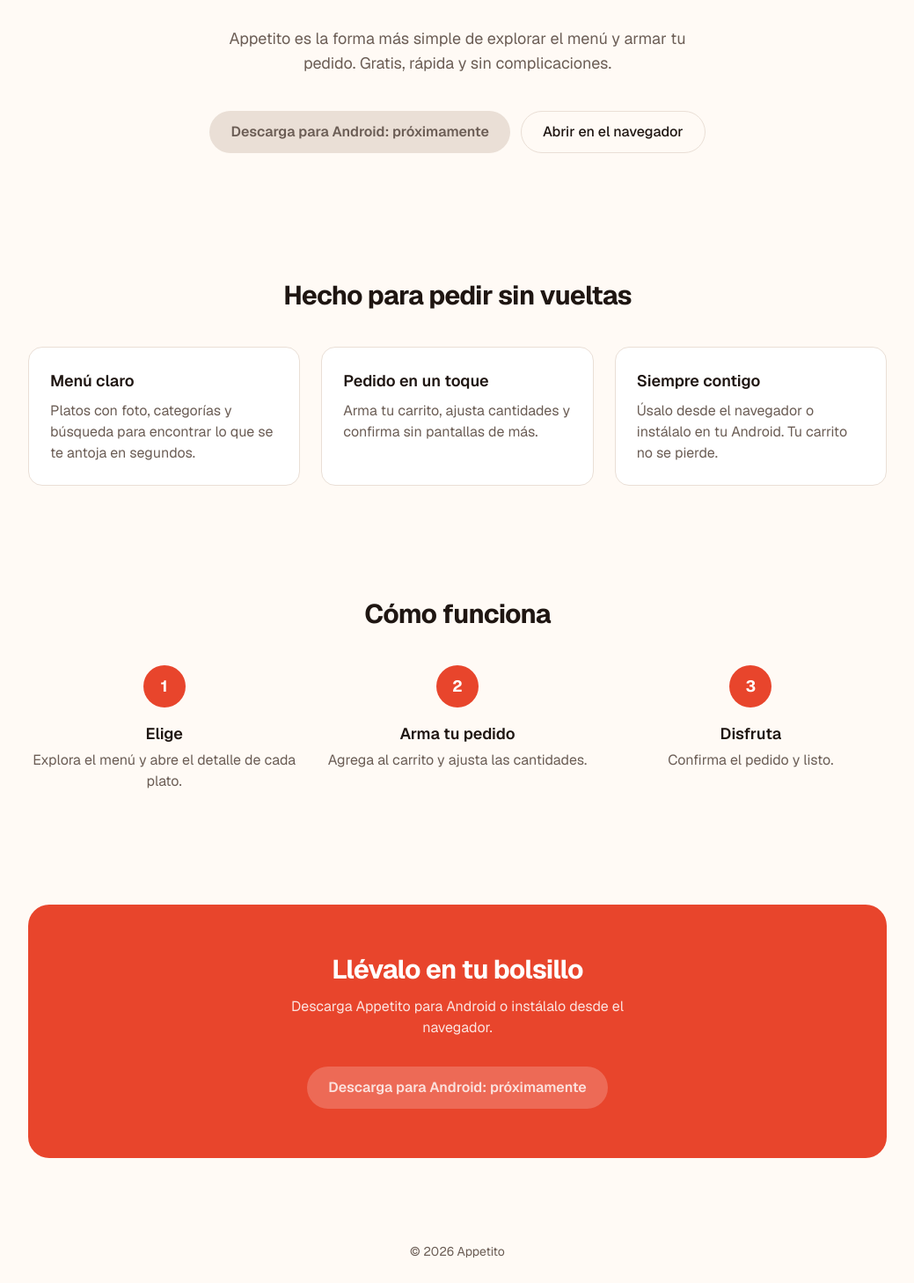
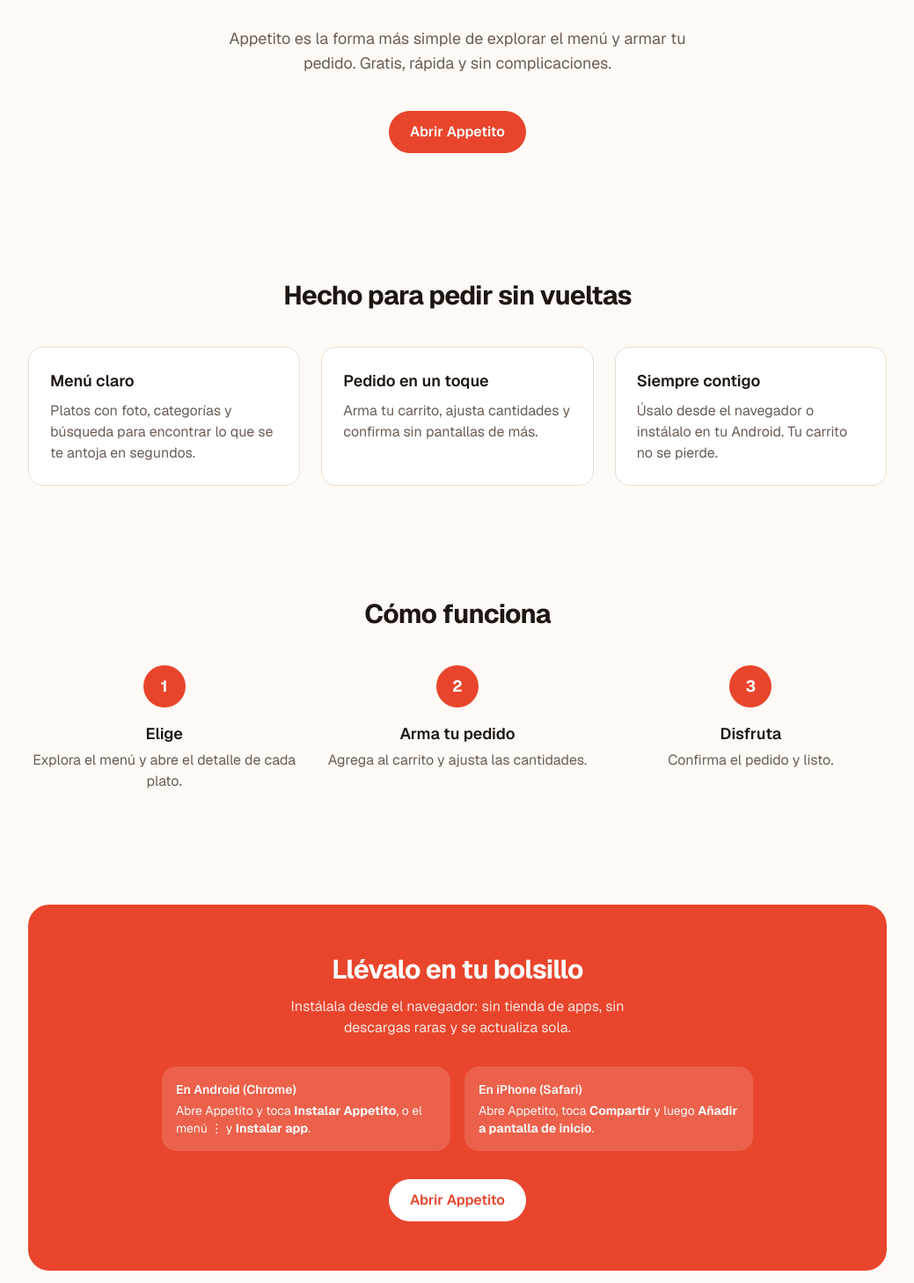
Before and after one commit to charlievaibs/appetito, a Next.js app: page / in a window 1280 px wide. Shown: the part 352-1810 px from the top of the page at 88% size, without its empty margins (120-1159 px from the left). Built offline with nearby package versions, Linux system fonts and the light colour scheme.

Commit message:
Portada con la PWA como camino principal; el APK solo aparece si hay versión publicada
Co-Authored-By: Claude Sonnet 5.5 <noreply@anthropic.com>

```diff
--- a/src/app/page.tsx
+++ b/src/app/page.tsx
@@ -63,13 +63,13 @@ export default function Home() {
             pedido. Gratis, rápida y sin complicaciones.
           </p>
           <div className="mt-10 flex flex-col items-center justify-center gap-3 sm:flex-row">
-            <DownloadButton />
             <Link
               href="/app"
-              className="inline-flex h-12 items-center justify-center rounded-full border border-line px-6 font-medium transition-colors hover:bg-card"
+              className="inline-flex h-12 items-center justify-center rounded-full bg-tomato px-6 font-semibold text-white transition-colors hover:bg-tomato-dark"
             >
-              Abrir en el navegador
+              Abrir Appetito
             </Link>
+            <DownloadButton />
           </div>
         </section>
 
@@ -122,9 +122,23 @@ export default function Home() {
               Llévalo en tu bolsillo
             </h2>
             <p className="mx-auto mt-3 max-w-md text-white/85">
-              Descarga Appetito para Android o instálalo desde el navegador.
+              Instálala desde el navegador: sin tienda de apps, sin descargas raras y se actualiza sola.
             </p>
-            <div className="mt-8 flex justify-center">
+            <div className="mx-auto mt-8 grid max-w-2xl gap-4 text-left sm:grid-cols-2">
+              <InstallStep title="En Android (Chrome)">
+                Abre Appetito y toca <strong>Instalar Appetito</strong>, o el menú ⋮ y <strong>Instalar app</strong>.
+              </InstallStep>
+              <InstallStep title="En iPhone (Safari)">
+                Abre Appetito, toca <strong>Compartir</strong> y luego <strong>Añadir a pantalla de inicio</strong>.
+              </InstallStep>
+            </div>
+            <div className="mt-8 flex flex-col items-center justify-center gap-3 sm:flex-row">
+              <Link
+                href="/app"
+                className="inline-flex h-12 items-center justify-center rounded-full bg-white px-6 font-semibold text-tomato transition-colors hover:bg-white/90"
+              >
+                Abrir Appetito
+              </Link>
               <DownloadButton inverted />
             </div>
             <ApkVerification />
@@ -143,18 +157,7 @@ function DownloadButton({ inverted = false }: { inverted?: boolean }) {
   const base =
     "inline-flex h-12 items-center justify-center rounded-full px-6 font-semibold transition-colors";
 
-  if (!RELEASE) {
-    return (
-      <span
-        aria-disabled="true"
-        className={`${base} cursor-not-allowed ${
-          inverted ? "bg-white/20 text-white/80" : "bg-line text-muted"
-        }`}
-      >
-        Descarga para Android: próximamente
-      </span>
-    );
-  }
+  if (!RELEASE) return null;
 
   return (
     <a
@@ -166,8 +169,17 @@ function DownloadButton({ inverted = false }: { inverted?: boolean }) {
           : "bg-tomato text-white hover:bg-tomato-dark"
       }`}
     >
-      Descargar para Android
+      Descargar APK para Android
     </a>
+  );
+}
+
+function InstallStep({ title, children }: { title: string; children: React.ReactNode }) {
+  return (
+    <div className="rounded-2xl bg-white/15 p-4 text-sm text-white/95">
+      <h3 className="font-semibold">{title}</h3>
+      <p className="mt-1">{children}</p>
+    </div>
   );
 }
 
```
